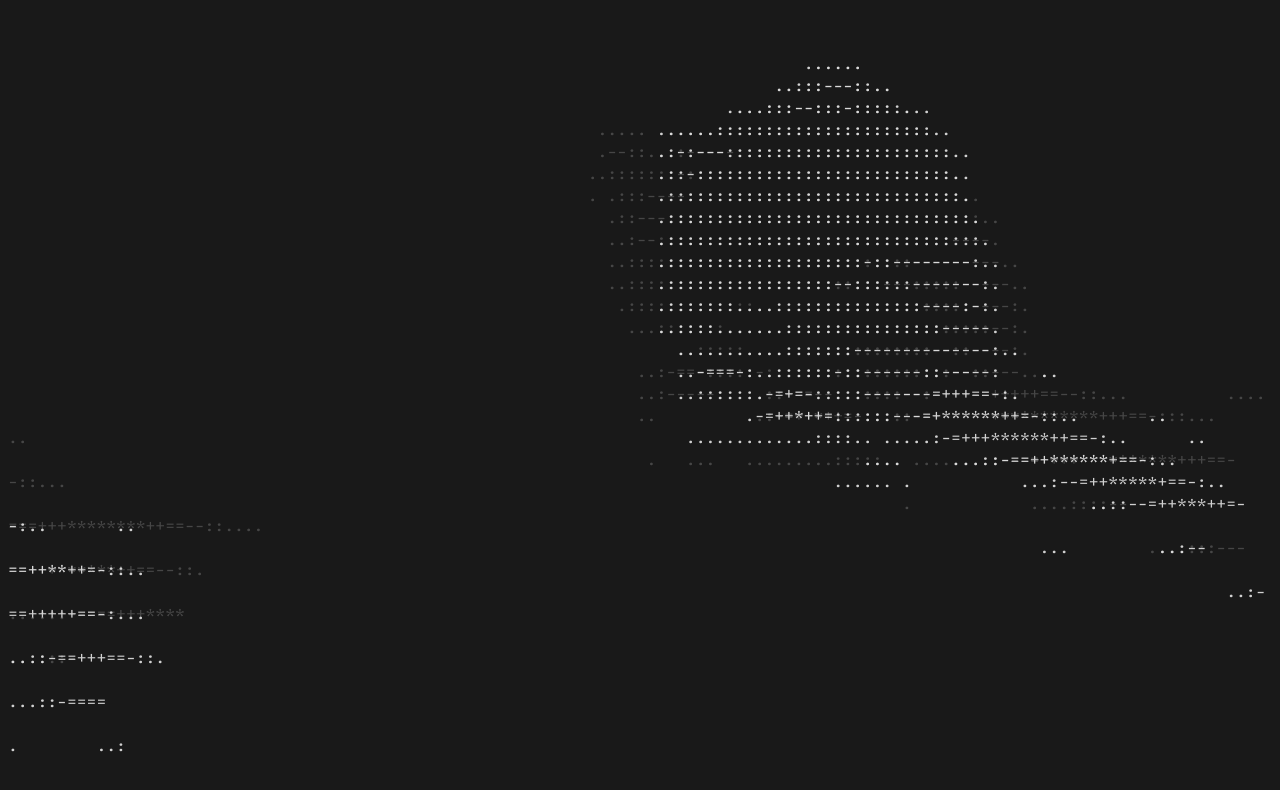
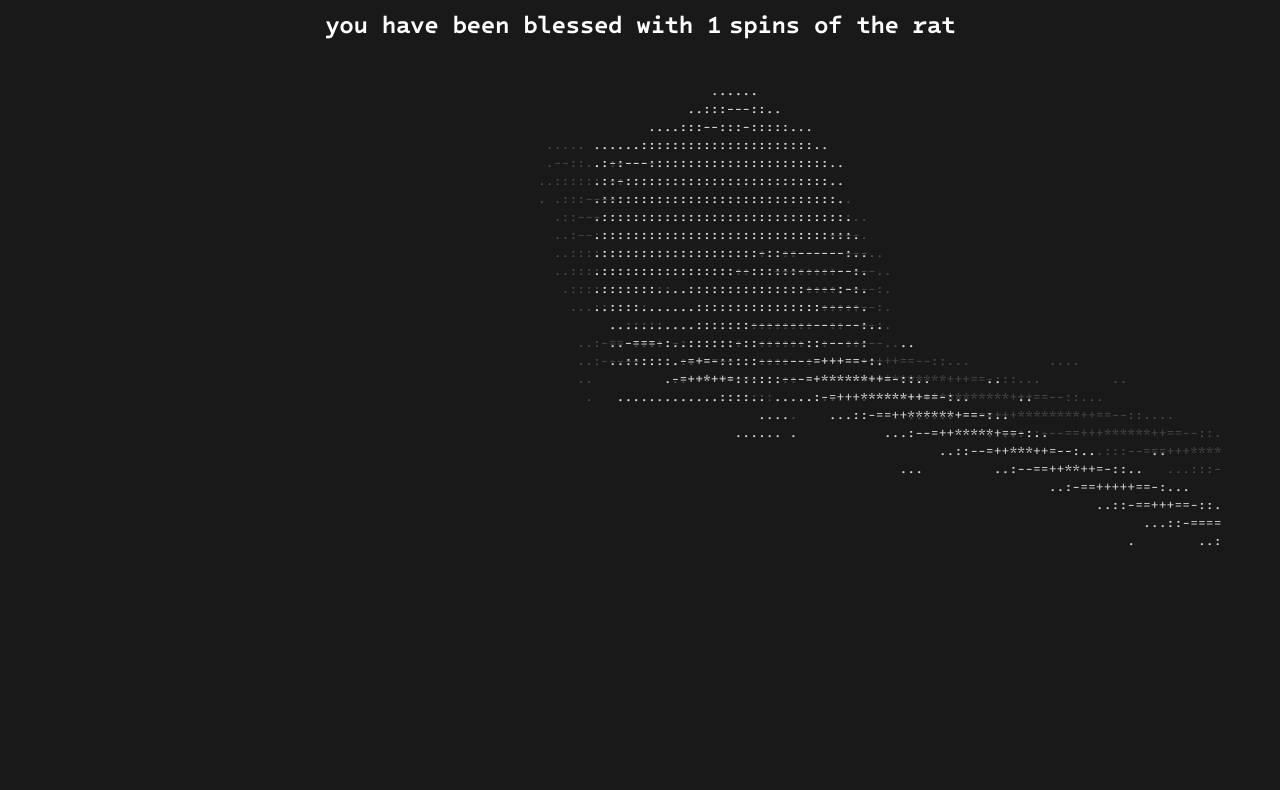
Before and after one commit to dgdghp/rat, a plain HTML site: page index.html in a window 1280 px wide. Drawn offline with Linux system fonts and the light colour scheme.

Commit message:
added counter and text

```diff
--- a/index.html
+++ b/index.html
@@ -7,6 +7,7 @@
     <link rel="stylesheet" href="styles.css">
 </head>
 <body>
+  <section>
     <!-- ugliest html known to man incoming -->
 
     <div class="f1">
@@ -761,7 +762,42 @@
                                                             ...:::::::-===:
                                                                       ......               ...
     </div>
+  </section>
+
+  <section>
+    <audio autoplay loop>
+      <source src="/assets/audio.opus">
+    </audio>
+  </section>
+
+  <section class="status">
+    <a href="https://github.com/dgdghp/rat.html">
+      <h3>you have been blessed with </h3>
+      <b><h3 class="counter-display">0</h3></b>
+      <h3> spins of the rat</h3>
+    </a>
+
+  </section>
+
+  <script>
+
+    window.onload = function start() {
+      counter();
+    }
+
+    let count = 0;
+
+    function counter() {
+      let counterDisplayElem = document.querySelector('.counter-display');
+
+      window.setInterval(function () {
+        count++
+        counterDisplayElem.innerHTML = count;
+      }, 4000);
+    }
 
 
+
+  </script>
 </body>
 </html>
--- a/styles.css
+++ b/styles.css
@@ -1,6 +1,11 @@
 html {
+    overflow: hidden;
+    height: 100%;
     background-color: rgb(25, 25, 25);
+    font-size: 1vw;
     color: white;
+
+    font-family: IntelOneMono;
 }
 
 
@@ -10,10 +15,32 @@ html {
 }
 
 div {
-    font-family: IntelOneMono;
     position: fixed;
     display: inline;
     white-space: pre-wrap;
+    text-align: center;
+    width: 100%;
+    top: 45px;
+}
+
+a {
+  color: white;
+  text-decoration: none;
+}
+
+a:hover {
+  text-decoration: underline;
+}
+
+h3 {
+  font-size: 1.8vw;
+  display: inline;
+}
+
+.status {
+  width: 100%;
+  text-align: center;
+
 }
 
 /* ugliest css known to humankind */
```
Also changed, not shown: 1 other file.
